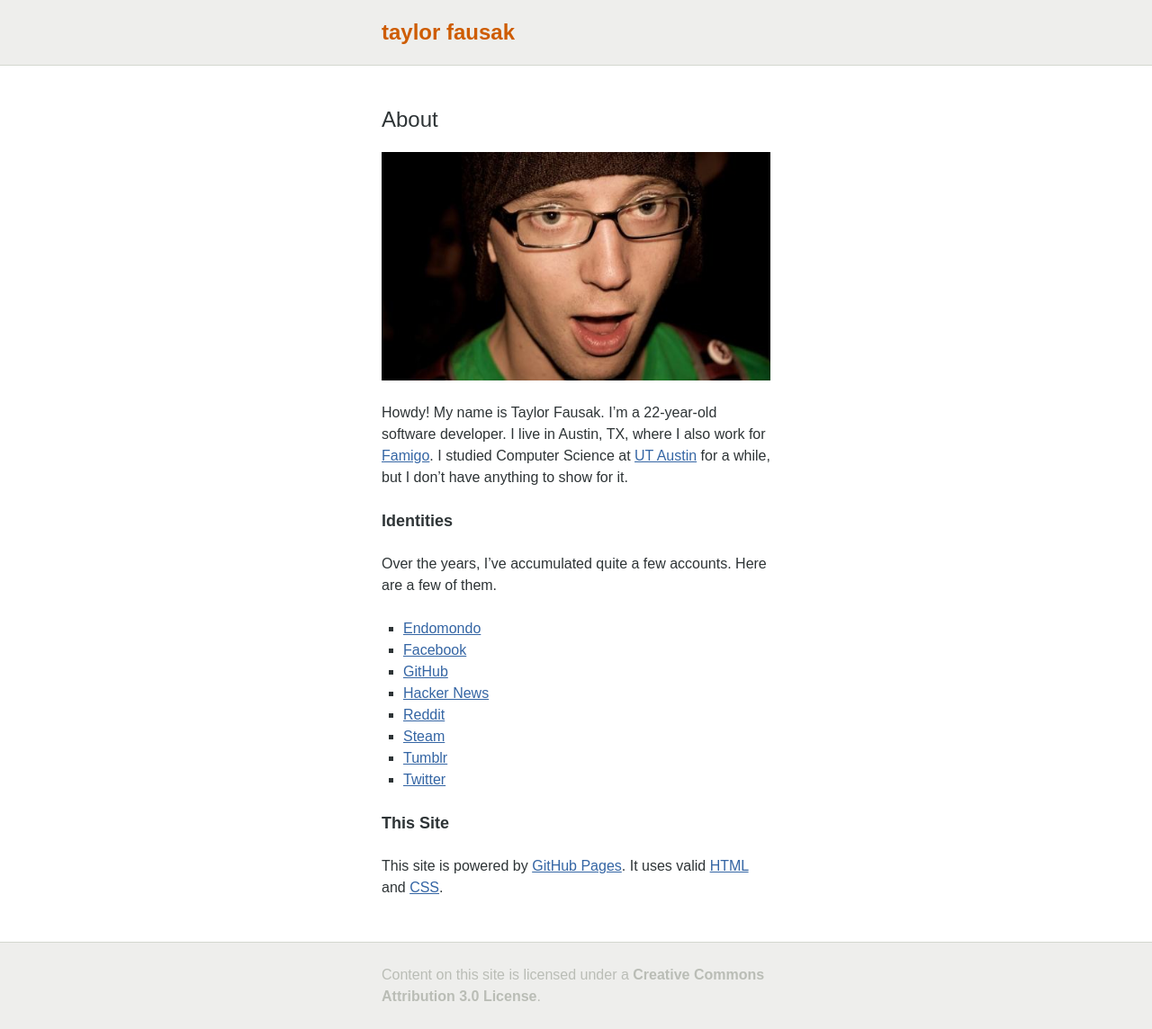
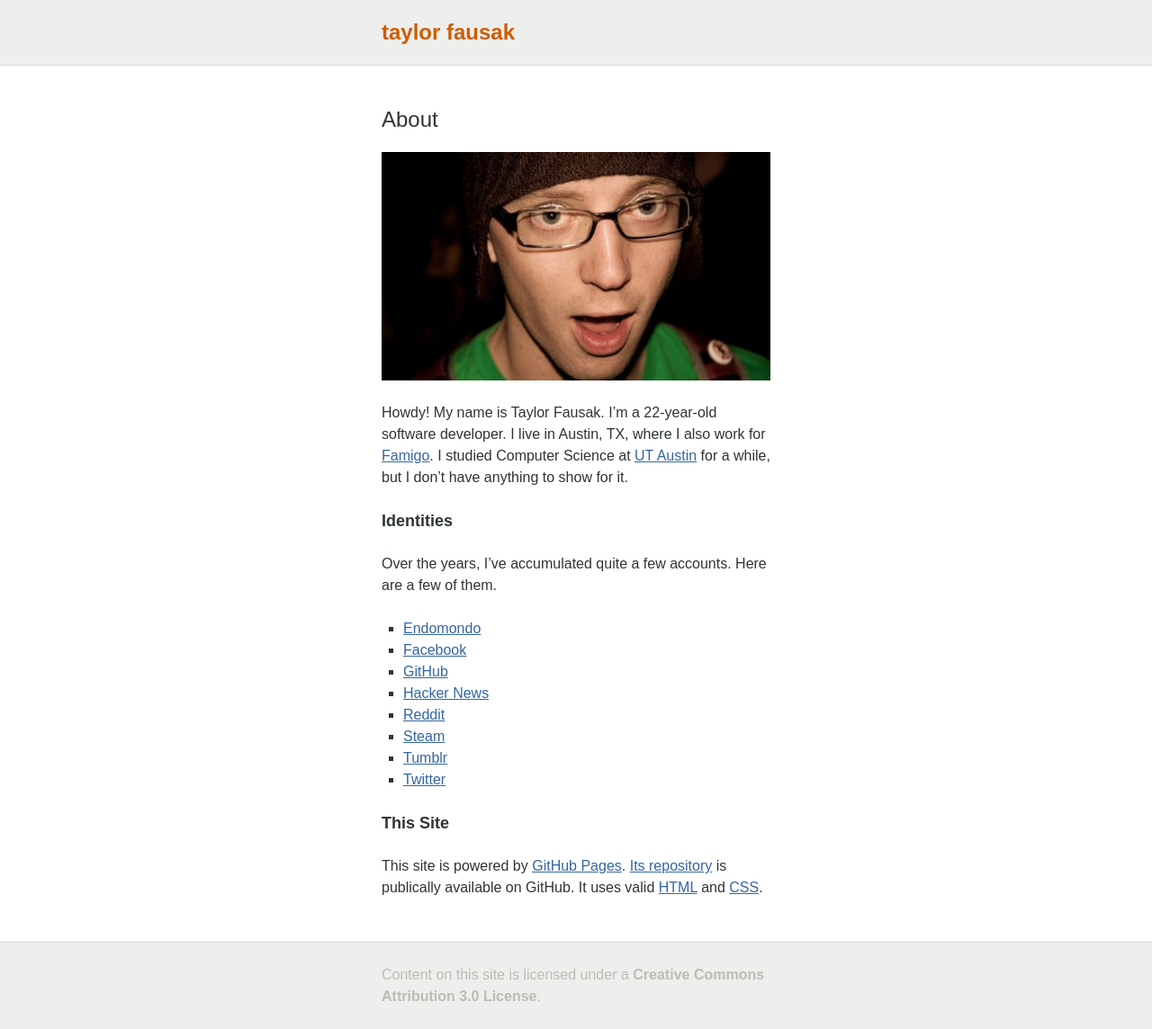
Before and after one commit to tfausak/tfausak.github.io, a Jekyll site: the page built from about.md, in a window 1280 px wide. Shown: the whole page at 90% size. Built offline with Jekyll 4.4.1, drawn with Linux system fonts in a browser that asks for light colours.

Commit message:
Add link to repository on about page.

```diff
--- a/about.md
+++ b/about.md
@@ -27,12 +27,13 @@ few of them.
 
 ## This Site
 
-This site is powered by [GitHub Pages][4]. It uses valid [HTML][5]
-and [CSS][6].
+This site is powered by [GitHub Pages][4]. [Its repository][5] is
+publically available on GitHub. It uses valid [HTML][6] and [CSS][7].
 
 [1]: /static/images/taylor-fausak.jpg
 [2]: http://www.famigo.com/
 [3]: http://www.utexas.edu/
 [4]: http://pages.github.com/
-[5]: http://validator.w3.org/check?uri=referer
-[6]: http://jigsaw.w3.org/css-validator/check/referer
+[5]: https://github.com/tfausak/tfausak.github.com
+[6]: http://validator.w3.org/check?uri=referer
+[7]: http://jigsaw.w3.org/css-validator/check/referer
```
